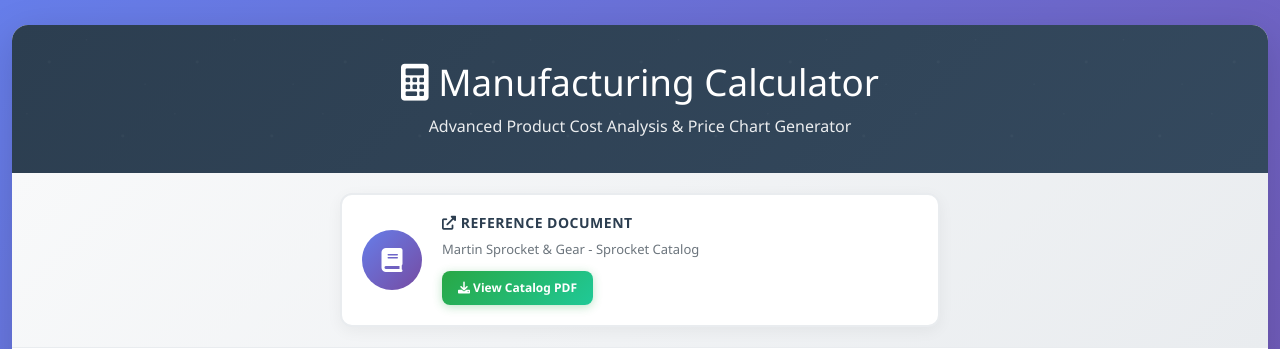
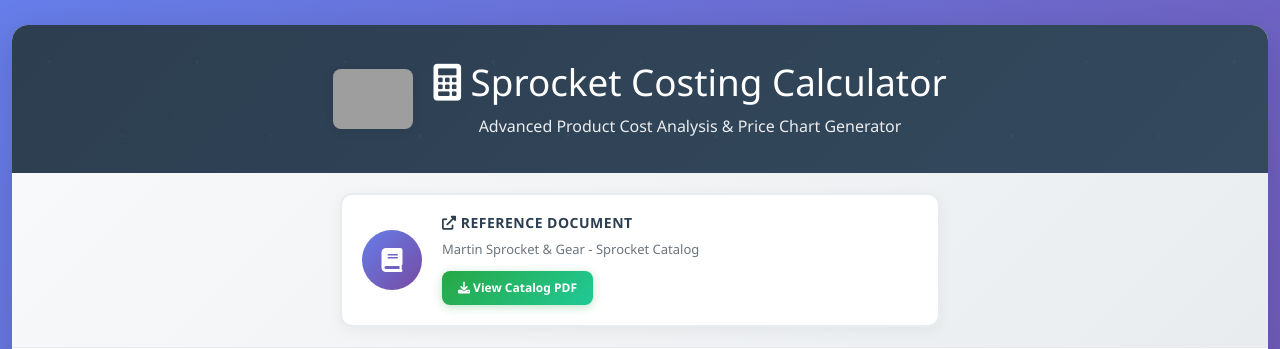
Before and after one commit to MiPat03/SprocketCalc, a Flask app: page / in a window 1280 px wide. Shown: the top 349 px of the page. Run offline with Flask 3, Linux system fonts and the light colour scheme; some libraries are stand-ins or nearby versions; grey boxes are pictures that could not be loaded.

Commit message:
Update app: Rename to Sprocket Costing Calculator, add company logo, and modify profit margins to 30%, 40%, 50%

```diff
--- a/app.py
+++ b/app.py
@@ -60,8 +60,8 @@ def calculate():
 
         # Step 5: Price chart calculations
         price_chart = []
-        multipliers = [1.4, 1.5, 1.6, 1.7, 1.8]
-        margins = ['40%', '50%', '60%', '70%', '80%']
+        multipliers = [1.3, 1.4, 1.5]
+        margins = ['30%', '40%', '50%']
 
         for i, multiplier in enumerate(multipliers):
             selling_price = total_production_cost * multiplier
--- a/templates/index.html
+++ b/templates/index.html
@@ -3,7 +3,7 @@
 <head>
     <meta charset="UTF-8">
     <meta name="viewport" content="width=device-width, initial-scale=1.0">
-    <title>Manufacturing Calculator</title>
+    <title>Sprocket Costing Calculator</title>
     <link href="https://cdn.jsdelivr.net/npm/bootstrap@5.3.0/dist/css/bootstrap.min.css" rel="stylesheet">
     <link href="https://cdnjs.cloudflare.com/ajax/libs/font-awesome/6.0.0/css/all.min.css" rel="stylesheet">
     <style>
@@ -45,6 +45,18 @@
             margin: 0;
             position: relative;
             z-index: 1;
+        }
+        .company-logo {
+            max-height: 60px;
+            margin-right: 20px;
+            border-radius: 8px;
+            box-shadow: 0 2px 10px rgba(0, 0, 0, 0.1);
+        }
+        .header-content {
+            display: flex;
+            align-items: center;
+            justify-content: center;
+            flex-wrap: wrap;
         }
         .header p {
             margin: 10px 0 0 0;
@@ -481,8 +493,13 @@
     <div class="container-fluid">
         <div class="main-container">
             <div class="header">
-                <h1><i class="fas fa-calculator"></i> Manufacturing Calculator</h1>
-                <p>Advanced Product Cost Analysis & Price Chart Generator</p>
+                <div class="header-content">
+                    <img src="https://www.tripcon.in/wp-content/uploads/2023/08/logo.jpg" alt="Company Logo" class="company-logo">
+                    <div>
+                        <h1><i class="fas fa-calculator"></i> Sprocket Costing Calculator</h1>
+                        <p>Advanced Product Cost Analysis & Price Chart Generator</p>
+                    </div>
+                </div>
             </div>
 
             <!-- Reference Document Section -->
```
Also changed, not shown: README.md.
